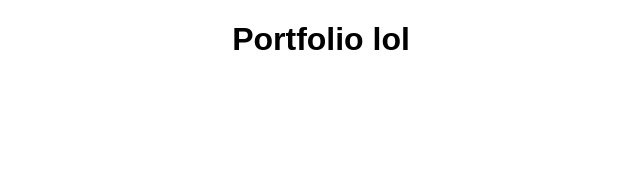
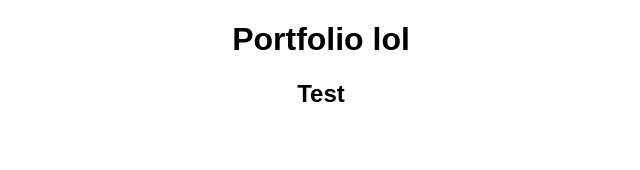
Before and after one commit to lanachiad/lanachiad.github.io, a React (Create React App) app: page / in a window 1280 px wide. Shown: the top 170 px of the page, without its empty margins (319-959 px from the left). Built offline with nearby package versions, Linux system fonts and the light colour scheme.

Commit message:
Import About

```diff
--- a/src/App.js
+++ b/src/App.js
@@ -1,4 +1,5 @@
 import React, { Component } from 'react';
+import About from './About';
 import './App.css';
 
 class App extends Component {
@@ -6,6 +7,7 @@ class App extends Component {
     return (
       <div className="App">
         <h1>Portfolio lol</h1>
+        <About />
       </div>
     );
   }
```
